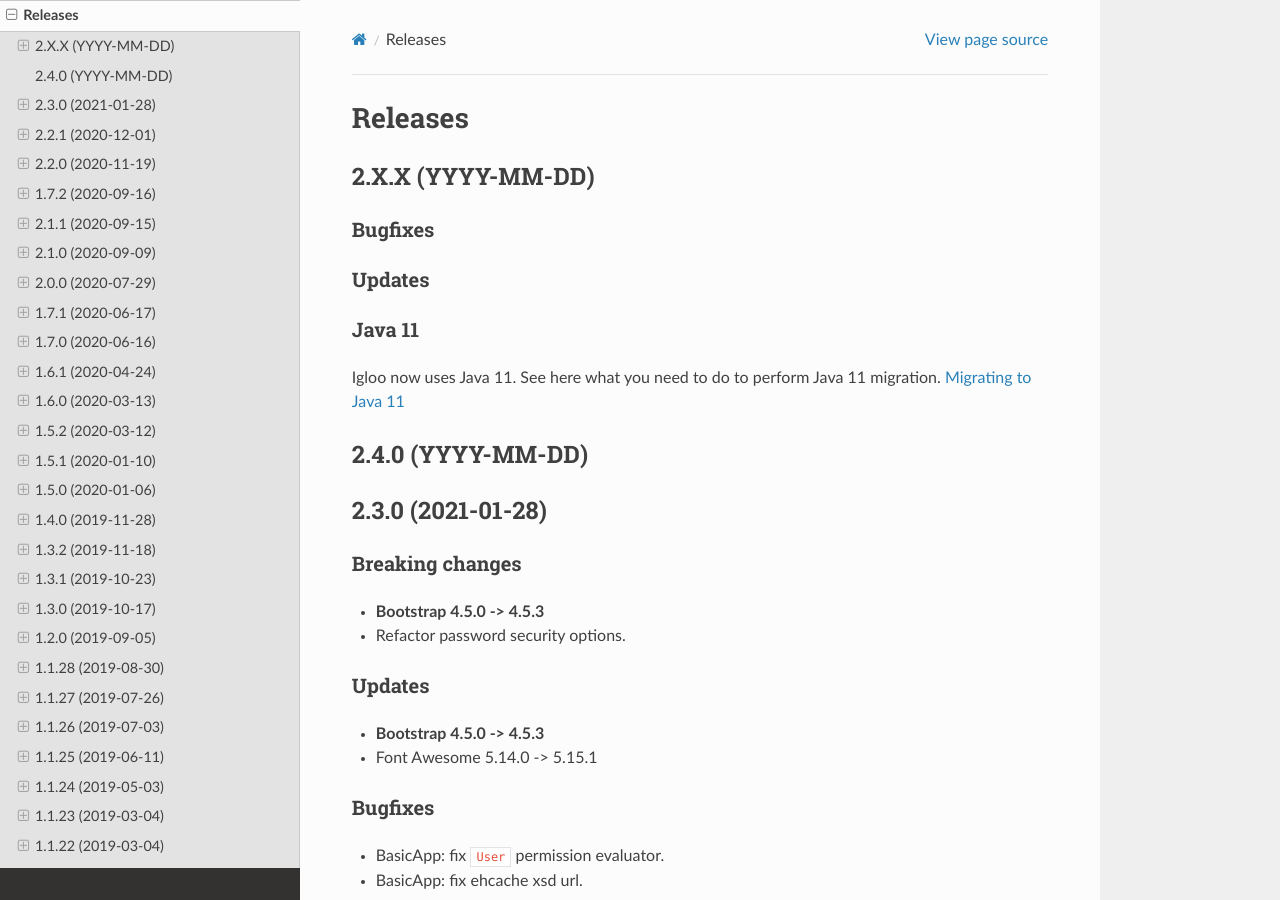
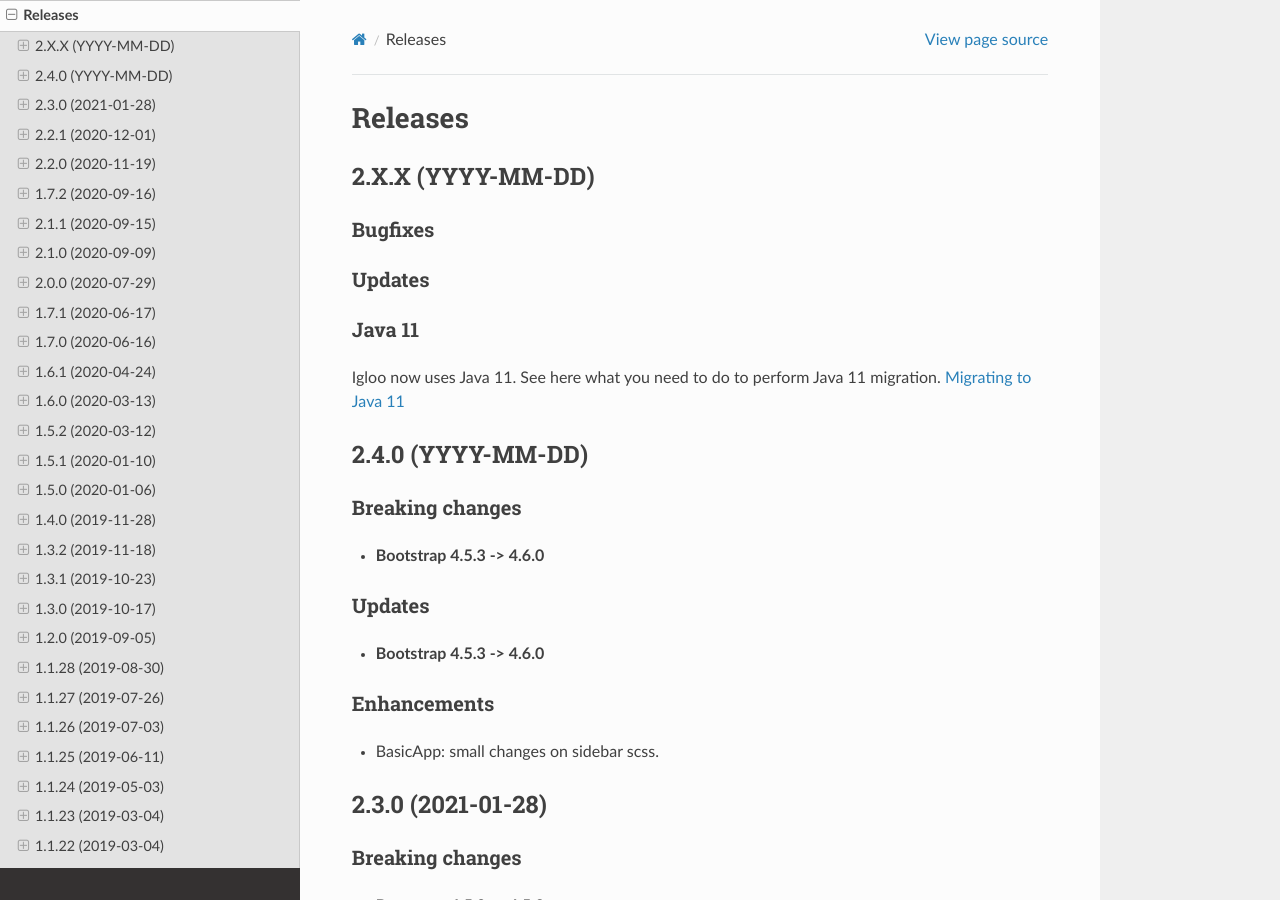
Before and after one commit to igloo-project/igloo-doc, a Sphinx documentation site: the page built from source/release-notes/releases.rst, in a window 1280 px wide and 900 px high. Built offline with Sphinx 7.4.7 and the Read the Docs theme 2.0.0, drawn with Linux system fonts in a browser that asks for light colours.

Commit message:
2.4.0: release notes

```diff
--- a/source/release-notes/releases.rst
+++ b/source/release-notes/releases.rst
@@ -23,6 +23,21 @@ Igloo now uses Java 11. See here what you need to do to perform Java 11 migratio
 
 2.4.0 (YYYY-MM-DD)
 ##################
+
+Breaking changes
+****************
+
+* **Bootstrap 4.5.3 -> 4.6.0**
+
+Updates
+*******
+
+* **Bootstrap 4.5.3 -> 4.6.0**
+
+Enhancements
+************
+
+* BasicApp: small changes on sidebar scss.
 
 .. _v2.3.0:
 
```
